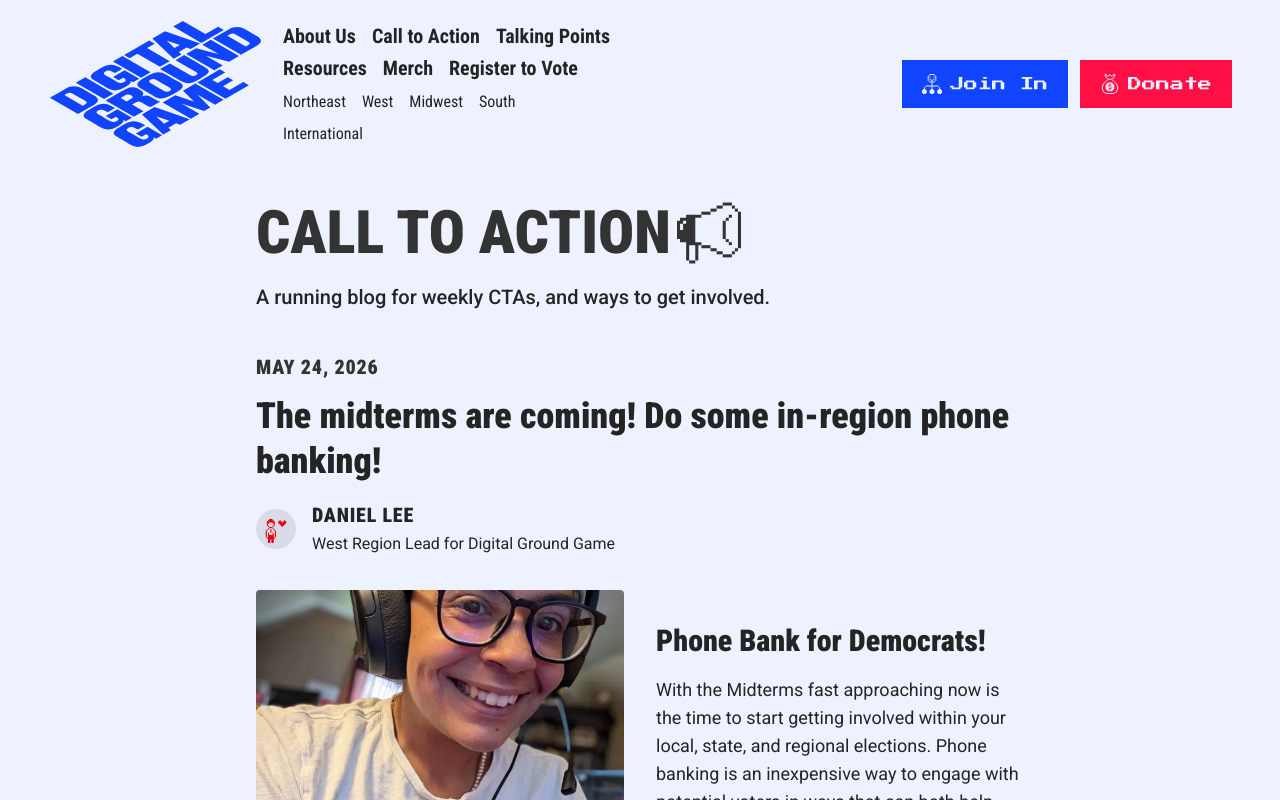
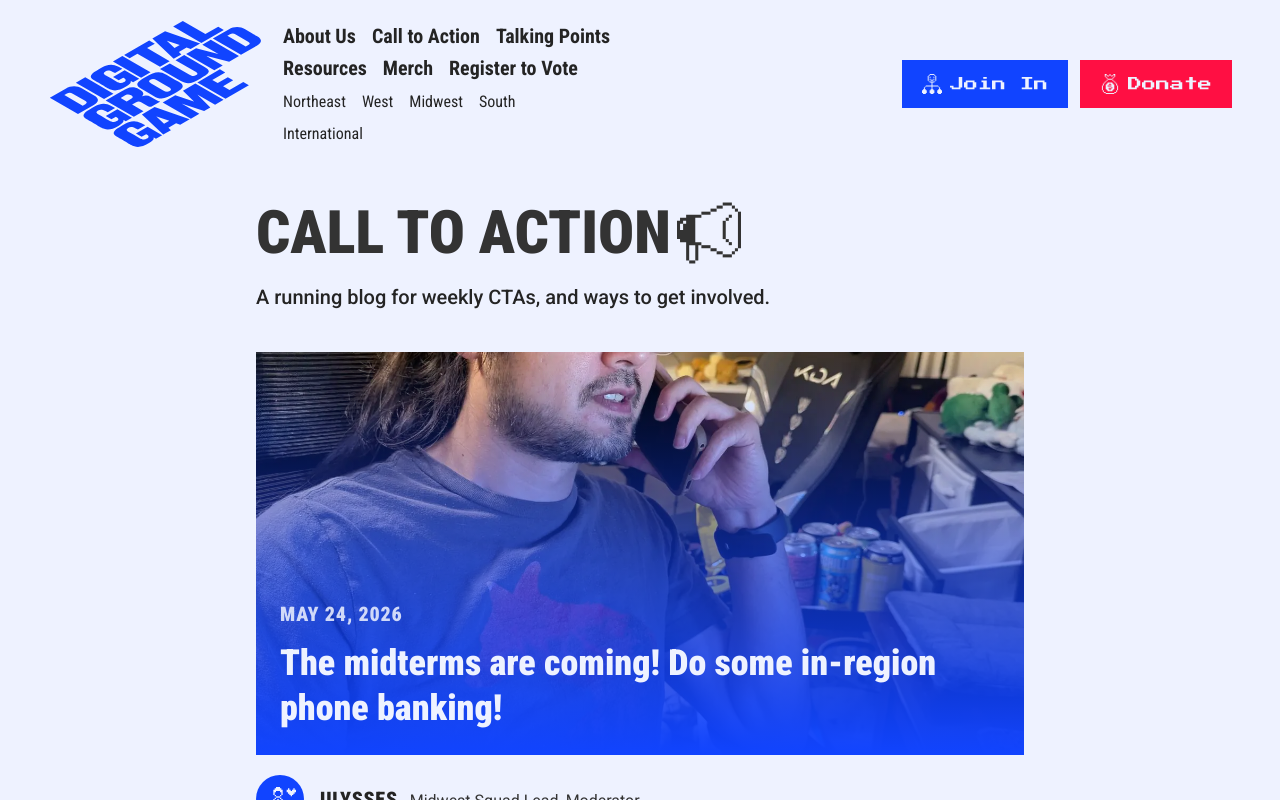
Before and after one commit to digitalgroundgame/dgg-frontpage, a Next.js app: page /call-to-action in a window 1280 px wide. Shown: the top 800 px of the page. Built offline with nearby package versions, Linux system fonts and the light colour scheme.

Commit message:
Add dispatch hero image support

```diff
--- /dev/null
+++ b/content/authors/ulysses.md
@@ -0,0 +1,4 @@
+---
+name: Ulysses
+bio: Midwest Squad Lead, Moderator
+---
--- a/content/call-to-action-dispatch/2026-05-24-in-region-phone-banking.md
+++ b/content/call-to-action-dispatch/2026-05-24-in-region-phone-banking.md
@@ -1,7 +1,9 @@
 ---
 title: The midterms are coming! Do some in-region phone banking!
 date: 2026-05-24T00:00:00.000-07:00
-author: daniel-lee
+heroPhoto: /uploads/phonebankcover.webp
+heroFilter: true
+author: ulysses
 ---
 
 
--- a/public/admin/config.js
+++ b/public/admin/config.js
@@ -21,6 +21,19 @@ window.CMS.init({
           { label: "Title", name: "title", widget: "string" },
           { label: "Publish Date", name: "date", widget: "datetime" },
           {
+            label: "Hero Photo",
+            name: "heroPhoto",
+            widget: "image",
+            required: false,
+          },
+          {
+            label: "Hero Filter",
+            name: "heroFilter",
+            widget: "boolean",
+            required: false,
+            default: true,
+          },
+          {
             label: "Author",
             name: "author",
             widget: "relation",
@@ -41,6 +54,19 @@ window.CMS.init({
         fields: [
           { label: "Title", name: "title", widget: "string" },
           { label: "Publish Date", name: "date", widget: "datetime" },
+          {
+            label: "Hero Photo",
+            name: "heroPhoto",
+            widget: "image",
+            required: false,
+          },
+          {
+            label: "Hero Filter",
+            name: "heroFilter",
+            widget: "boolean",
+            required: false,
+            default: true,
+          },
           {
             label: "Author",
             name: "author",
--- a/src/app/call-to-action/dispatch/[slug]/page.tsx
+++ b/src/app/call-to-action/dispatch/[slug]/page.tsx
@@ -81,6 +81,8 @@ export default async function CallToActionDispatchPage({ params }: PageProps) {
               dateTime={entry.date}
               formattedDate={formatDispatchDate(entry.date)}
               headingLevel="h1"
+              heroFilter={entry.heroFilter}
+              heroPhoto={entry.heroPhoto}
               title={entry.title}
             />
           </div>
--- a/src/app/call-to-action/page.tsx
+++ b/src/app/call-to-action/page.tsx
@@ -7,7 +7,6 @@ import {
   formatDispatchDate,
   getCallToActionDispatchEntries,
 } from "@/lib/call-to-action-dispatch";
-import Link from "next/link";
 
 const DISPATCH_LIST_HREF = "/call-to-action/dispatch";
 
@@ -27,16 +26,13 @@ export default function CallToActionPage() {
           <div className="grid gap-4">
             <div>
               <h2 className="type-kicker text-light-charcoal">
-                <Link
-                  className="inline-flex items-center gap-1.5 transition hover:text-brand-blue"
-                  href={DISPATCH_LIST_HREF}
-                >
+                <span className="inline-flex items-center gap-1.5">
                   Call to Action
                   <PixelIcon
                     className="h-16 w-16 shrink-0"
                     name="interface-essential-speaker-announce"
                   />
-                </Link>
+                </span>
               </h2>
             </div>
             <p className="type-body">
@@ -52,6 +48,8 @@ export default function CallToActionPage() {
                 body={latestDispatch.body}
                 dateTime={latestDispatch.date}
                 formattedDate={formatDispatchDate(latestDispatch.date)}
+                heroFilter={latestDispatch.heroFilter}
+                heroPhoto={latestDispatch.heroPhoto}
                 title={latestDispatch.title}
               />
             </div>
--- a/src/app/regions/west/dispatch/[slug]/page.tsx
+++ b/src/app/regions/west/dispatch/[slug]/page.tsx
@@ -81,6 +81,8 @@ export default async function WestRegionDispatchPage({ params }: PageProps) {
               dateTime={entry.date}
               formattedDate={formatDispatchDate(entry.date)}
               headingLevel="h1"
+              heroFilter={entry.heroFilter}
+              heroPhoto={entry.heroPhoto}
               title={entry.title}
             />
           </div>
--- a/src/app/regions/west/page.tsx
+++ b/src/app/regions/west/page.tsx
@@ -65,6 +65,8 @@ export default function WestRegionPage() {
                 body={latestDispatch.body}
                 dateTime={latestDispatch.date}
                 formattedDate={formatDispatchDate(latestDispatch.date)}
+                heroFilter={latestDispatch.heroFilter}
+                heroPhoto={latestDispatch.heroPhoto}
                 title={latestDispatch.title}
               />
             </div>
--- a/src/components/author-avatar.tsx
+++ b/src/components/author-avatar.tsx
@@ -11,18 +11,18 @@ export function AuthorAvatar({ name, picture }: AuthorAvatarProps) {
     return (
       <Image
         alt={name}
-        className="h-10 w-10 shrink-0 rounded-full object-cover"
-        height={40}
+        className="h-12 w-12 shrink-0 rounded-full object-cover"
+        height={48}
         src={picture}
-        width={40}
+        width={48}
       />
     );
   }
 
   return (
-    <div className="flex h-10 w-10 shrink-0 items-center justify-center rounded-full bg-charcoal/10">
+    <div className="flex h-12 w-12 shrink-0 items-center justify-center rounded-full bg-brand-blue">
       <PixelIcon
-        className="h-6 w-6 translate-y-0.5 text-red-600"
+        className="h-7 w-7 translate-x-1 translate-y-0.5 text-near-white-blue"
         name="user-man-love"
       />
     </div>
--- a/src/components/dispatch-article.tsx
+++ b/src/components/dispatch-article.tsx
@@ -1,11 +1,14 @@
 import { AuthorAvatar } from "@/components/author-avatar";
 import { BlogMarkdown } from "@/components/blog-markdown";
 import type { DispatchAuthor } from "@/lib/call-to-action-dispatch";
+import Image from "next/image";
 
 type DispatchArticleProps = {
   dateTime: string;
   formattedDate: string;
   title: string;
+  heroPhoto?: string;
+  heroFilter?: boolean;
   authorSlug: string;
   author?: DispatchAuthor;
   body: string;
@@ -16,6 +19,8 @@ export function DispatchArticle({
   dateTime,
   formattedDate,
   title,
+  heroPhoto,
+  heroFilter = false,
   authorSlug,
   author,
   body,
@@ -27,27 +32,63 @@ export function DispatchArticle({
   return (
     <article className="text-charcoal">
       <header>
-        <div>
-          <time className="type-label text-light-charcoal" dateTime={dateTime}>
+        {heroPhoto ? (
+          <div className="relative aspect-[1200/630] overflow-hidden bg-charcoal">
+            <Image
+              alt=""
+              className="object-cover"
+              fill
+              priority={headingLevel === "h1"}
+              sizes="(min-width: 768px) 48rem, 100vw"
+              src={heroPhoto}
+            />
+            {heroFilter ? (
+              <div className="absolute inset-0 bg-gradient-to-t from-brand-blue via-brand-blue/55 to-transparent" />
+            ) : (
+              <div className="absolute inset-0 bg-black/45" />
+            )}
+            <div className="absolute inset-x-0 bottom-0 p-5 text-near-white-blue sm:p-6">
+              <time
+                className="type-label text-near-white-blue/85"
+                dateTime={dateTime}
+              >
                 {formattedDate}
               </time>
               <TitleTag className="mt-3 text-3xl font-black leading-tight sm:text-4xl">
                 {title}
               </TitleTag>
             </div>
+          </div>
+        ) : (
+          <div>
+            <time
+              className="type-label text-light-charcoal"
+              dateTime={dateTime}
+            >
+              {formattedDate}
+            </time>
+            <TitleTag className="mt-3 text-3xl font-black leading-tight sm:text-4xl">
+              {title}
+            </TitleTag>
+          </div>
+        )}
 
-        <div className="mt-4 flex flex-wrap items-center gap-x-4 gap-y-1 text-charcoal md:flex-nowrap">
+        <div className="relative mt-5">
+          <div className="relative flex items-center gap-4 bg-near-white-blue text-charcoal">
             <AuthorAvatar name={authorName} picture={author?.picture} />
-          <div>
+            <div className="flex flex-wrap items-baseline gap-x-3 gap-y-1">
               <p className="type-label shrink-0">{authorName}</p>
               {author?.bio ? (
-              <p className="type-small-body">{author.bio}</p>
+                <p className="type-small-body text-light-charcoal">
+                  {author.bio}
+                </p>
               ) : null}
+            </div>
           </div>
         </div>
       </header>
 
-      <div className="mt-8">
+      <div className="mt-20">
         {body ? <BlogMarkdown>{body}</BlogMarkdown> : null}
       </div>
     </article>
--- a/src/lib/call-to-action-dispatch.ts
+++ b/src/lib/call-to-action-dispatch.ts
@@ -13,6 +13,8 @@ export type CallToActionDispatchEntry = {
   slug: string;
   title: string;
   date: string;
+  heroPhoto: string;
+  heroFilter: boolean;
   authorSlug: string;
   author?: DispatchAuthor;
   body: string;
@@ -67,6 +69,8 @@ function toDispatchEntry(
     slug,
     title: String(data.title ?? slug),
     date: String(date ?? ""),
+    heroPhoto: String(data.heroPhoto ?? ""),
+    heroFilter: Boolean(data.heroFilter),
     authorSlug,
     author: authorsBySlug.get(authorSlug),
     body: content.trim(),
--- a/src/lib/west-region-dispatch.ts
+++ b/src/lib/west-region-dispatch.ts
@@ -13,6 +13,8 @@ export type WestRegionDispatchEntry = {
   slug: string;
   title: string;
   date: string;
+  heroPhoto: string;
+  heroFilter: boolean;
   authorSlug: string;
   author?: DispatchAuthor;
   body: string;
@@ -67,6 +69,8 @@ function toDispatchEntry(
     slug,
     title: String(data.title ?? slug),
     date: String(date ?? ""),
+    heroPhoto: String(data.heroPhoto ?? ""),
+    heroFilter: Boolean(data.heroFilter),
     authorSlug,
     author: authorsBySlug.get(authorSlug),
     body: content.trim(),
```
Also changed, not shown: public/uploads/phonebankcover.webp (added). Lines whose indentation alone changed are shown as unchanged.
